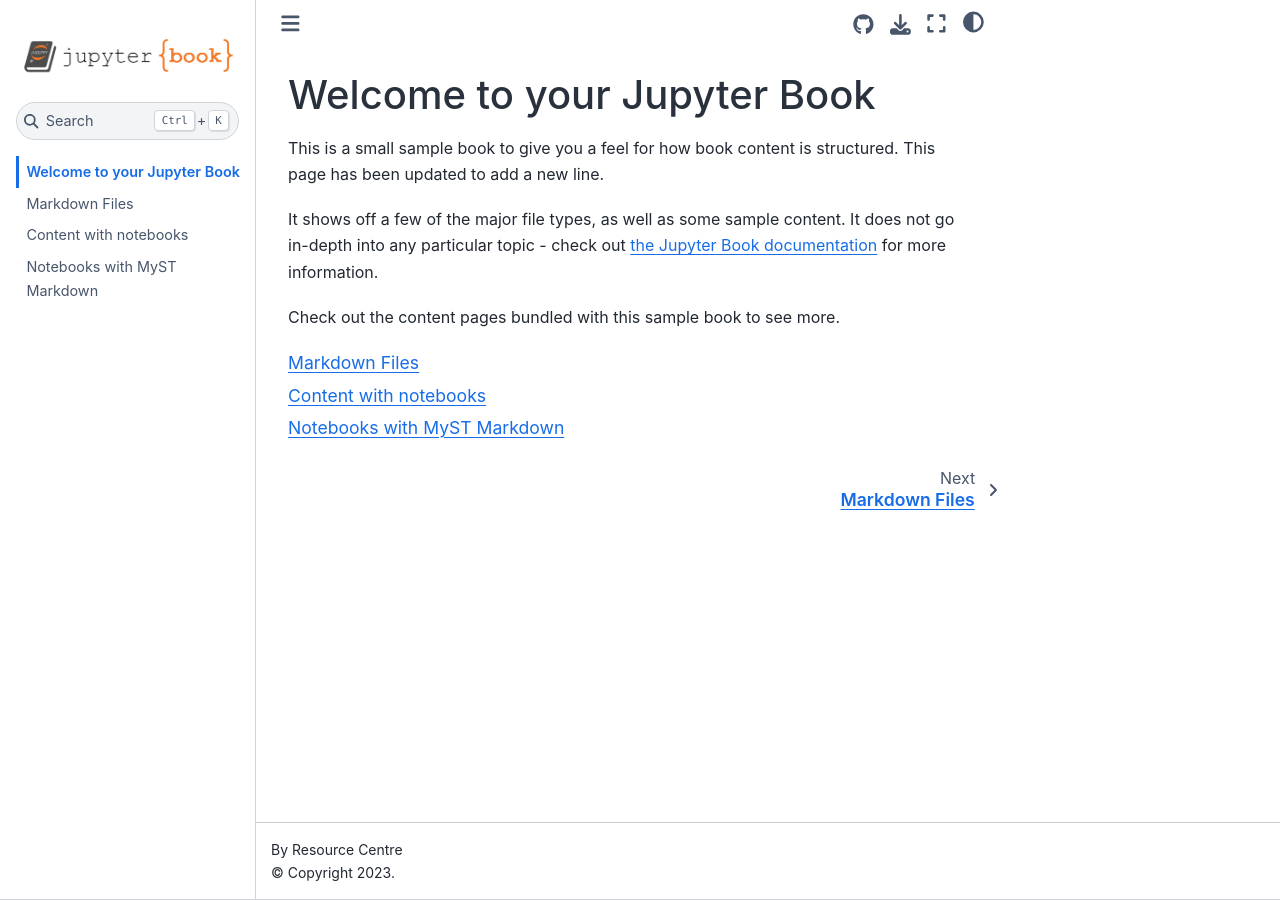
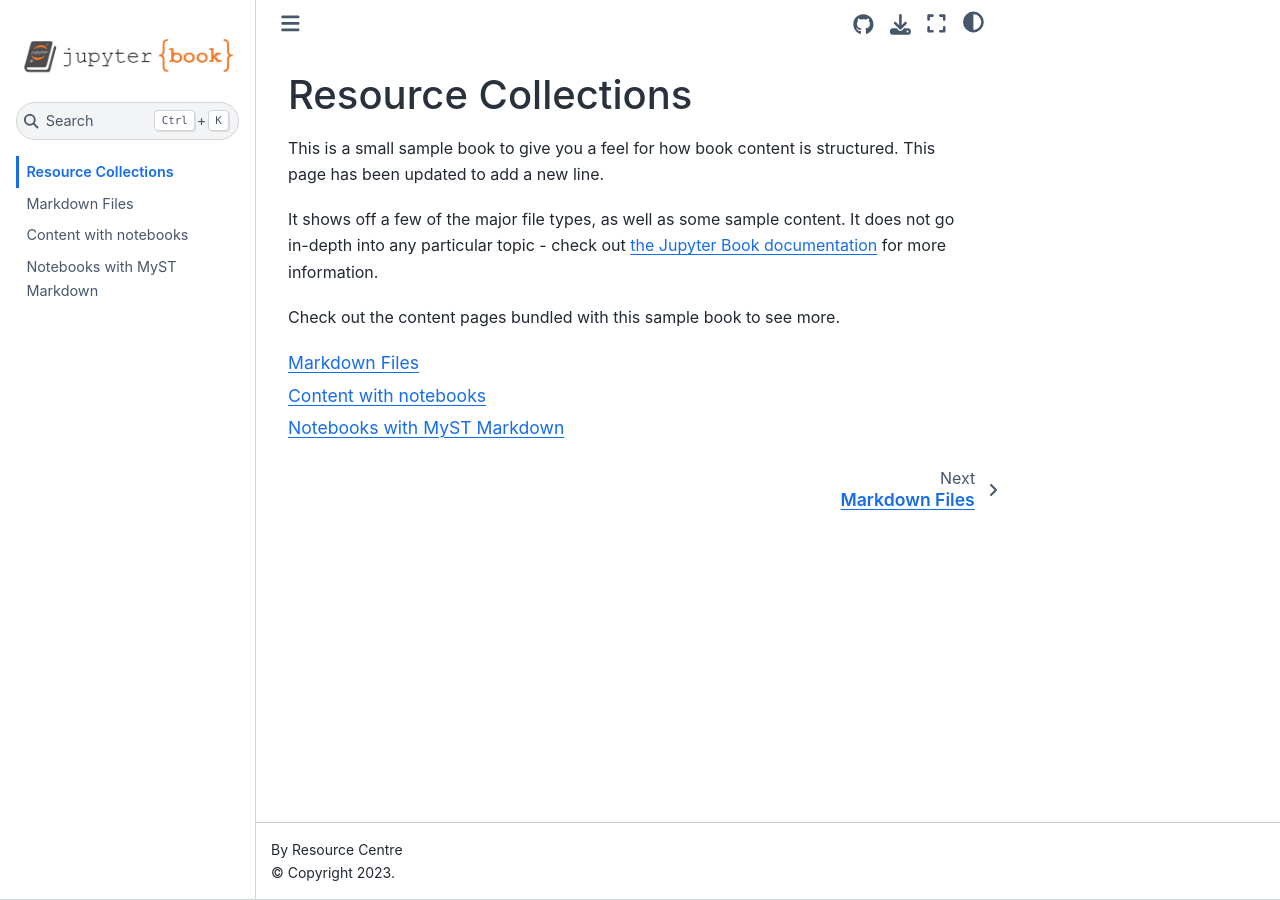
Before and after one commit to jwhitney/resource-collection, a Jupyter Book: the page built from intro.md, in a window 1280 px wide. Built offline with Jupyter Book 1.0.4 settings and Sphinx 7.4.7 and the Sphinx Book theme 1.1.4, drawn with Linux system fonts in a browser that asks for light colours.

Commit message:
Update intro.md

```diff
--- a/intro.md
+++ b/intro.md
@@ -1,4 +1,4 @@
-# Welcome to your Jupyter Book
+# Resource Collections
 
 This is a small sample book to give you a feel for how book content is
 structured. This page has been updated to add a new line.
```
